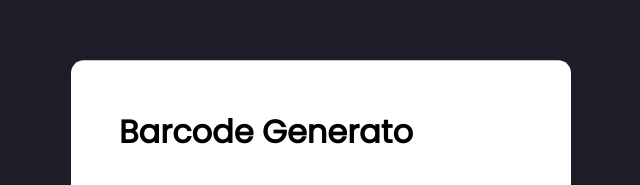
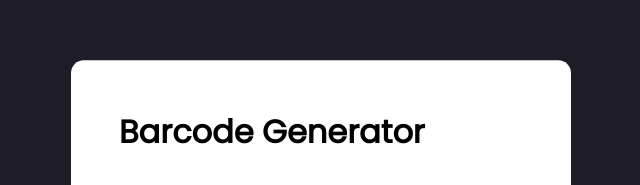
Before and after one commit to mukul2428/DSA-Javascript, a plain HTML site: page Video Content/barcode.html in a window 1280 px wide. Shown: the part 149-334 px from the top of the page, 319-959 px from the left. Drawn offline with Linux system fonts and the light colour scheme.

Commit message:
fix: final ui changes

```diff
--- a/Video Content/barcode.html
+++ b/Video Content/barcode.html
@@ -51,7 +51,7 @@
   </head>
   <body>
     <div class="unique-container">
-      <h1 class="unique-heading">Barcode Generato</h1>
+      <h1 class="unique-heading">Barcode Generator</h1>
       <input type="text" id="unique-input" class="unique-input" />
       <button id="unique-btn-barcode-generator" class="unique-button">
         Barcode Generator
```
